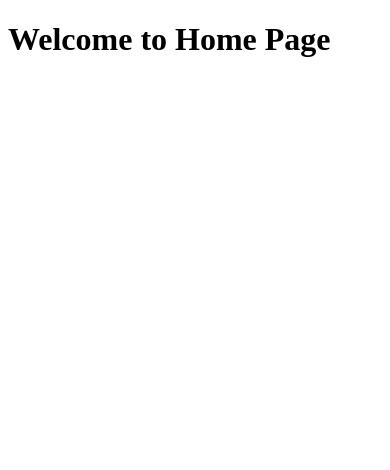
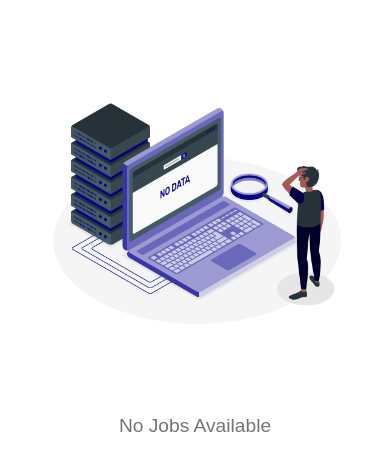
Before and after one commit to joyal35/Log-In, a React (Vite) app: page /home in a window 390 px wide. Shown: the top 470 px of the page. Built offline with nearby package versions, Linux system fonts and the light colour scheme.

Commit message:
home.css added

```diff
--- a/package.json
+++ b/package.json
@@ -24,7 +24,6 @@
     "eslint-plugin-react-refresh": "^0.4.14",
     "globals": "^15.12.0",
     "react-router-dom": "^7.0.2",
-    "tailwindcss": "^3.4.16",
     "vite": "^6.0.1"
   }
 }
--- /dev/null
+++ b/src/Pages/Home/Home.css
@@ -0,0 +1,17 @@
+.nojobs img{
+    width: 24rem;
+    margin: 40px;
+    margin-left: 41%;
+}
+.nojobs p{
+    font-family: Poppins, sans-serif;
+    font-size: 1.2rem;
+    text-align: center;
+    color: rgb(117, 116, 116);
+}
+@media (max-width: 500px){
+    .nojobs img{
+        margin-left: 10%;
+        width: 19rem;
+    }
+}
--- a/src/Pages/Home/Home.jsx
+++ b/src/Pages/Home/Home.jsx
@@ -1,9 +1,12 @@
 import React from 'react'
+import './Home.css'
+import no_jobs from '../../assets/no_content.png'
 
 const Home = () => {
   return (
-    <div>
-      <h1>Welcome to Home Page</h1>
+    <div className='nojobs'>
+      <img src={no_jobs} alt="" />
+      <p>No Jobs Available</p>
     </div>
   )
 }
```
Also changed, not shown: tailwind.config.js (deleted, +0 -10 lines), src/assets/no_content.png (added).
